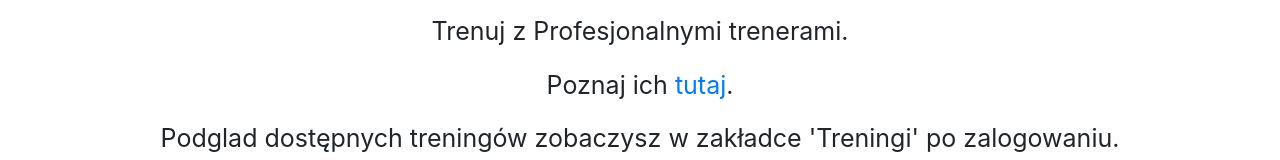
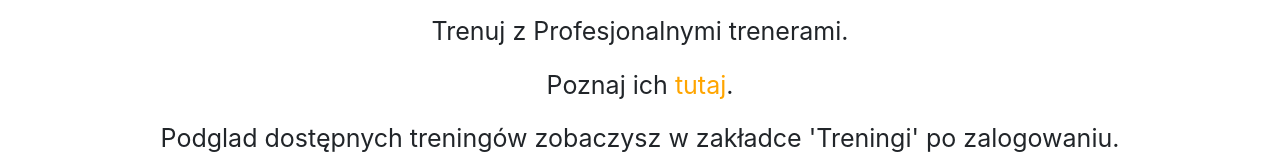
Before and after one commit to panjacob/PGYM-esilownia, a React (Create React App) app in the folder frontend/esilownia/: page / in a window 1280 px wide. Shown: the part 1643-1803 px from the top of the page. Built offline with nearby package versions, Linux system fonts and the light colour scheme.

Commit message:
zmiana linków

```diff
--- a/frontend/esilownia/src/components/Home/Home_tabs.js
+++ b/frontend/esilownia/src/components/Home/Home_tabs.js
@@ -14,12 +14,12 @@ function HomeTabs() {
         >
             <Tab eventKey="trening" title="Trening" className="text-center" style={{fontSize:'25px'}}>
                 <p>Trenuj z Profesjonalnymi trenerami.</p>
-                <p>Poznaj ich <Link to={'/kadra'}>tutaj</Link>.</p>
+                <p>Poznaj ich <Link to={'/kadra'} style={{color:'orange'}}>tutaj</Link>.</p>
                 <p>Podglad dostępnych treningów zobaczysz w zakładce 'Treningi' po zalogowaniu.</p>
             </Tab>
             <Tab eventKey="dieta" title="Dieta" className="text-center" style={{fontSize:'25px'}}>
                 <p>Wybierz diete dostosowana do ciebie.</p>
-                <p>Poznaj naszych dietetyków <Link to={'/dieta'}>tutaj</Link>.</p>
+                <p>Poznaj naszych dietetyków <Link to={'/dieta'} style={{color:'orange'}}>tutaj</Link>.</p>
                 <p>Podglad dostępnych diet zobaczysz w zakładce 'Diety' po zalogowaniu.</p>
             </Tab>
             <Tab eventKey="filmy" title="Filmy" className="text-center" style={{fontSize:'25px'}}>
```
